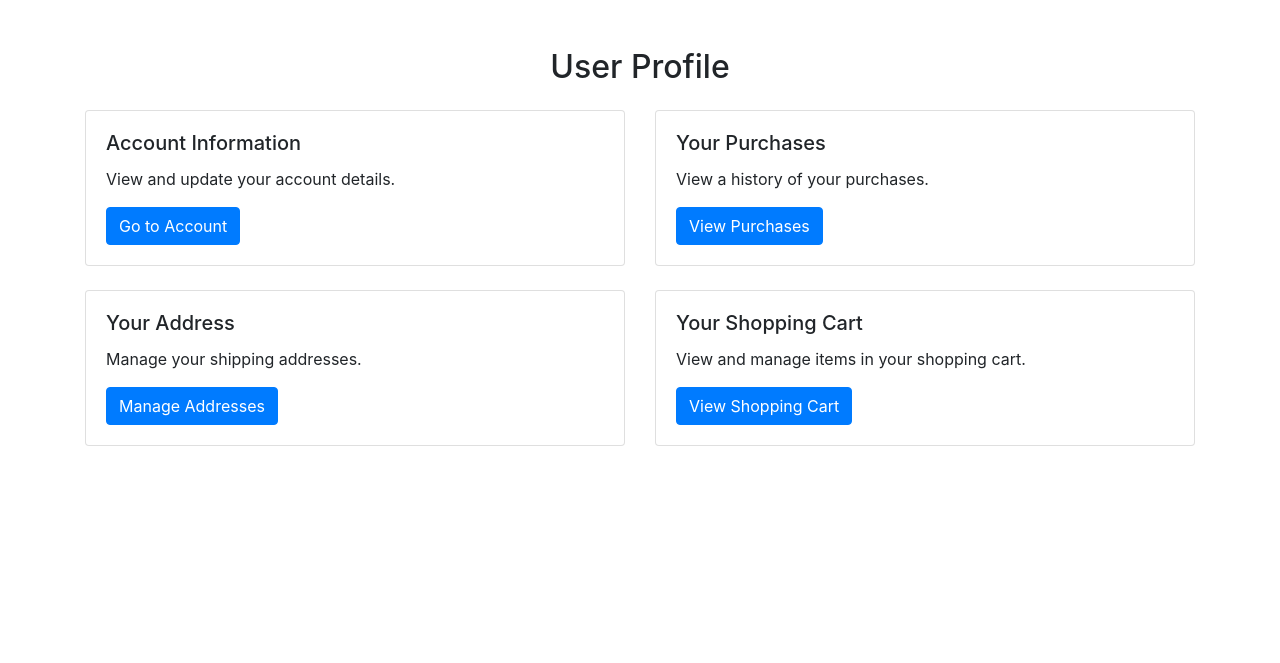
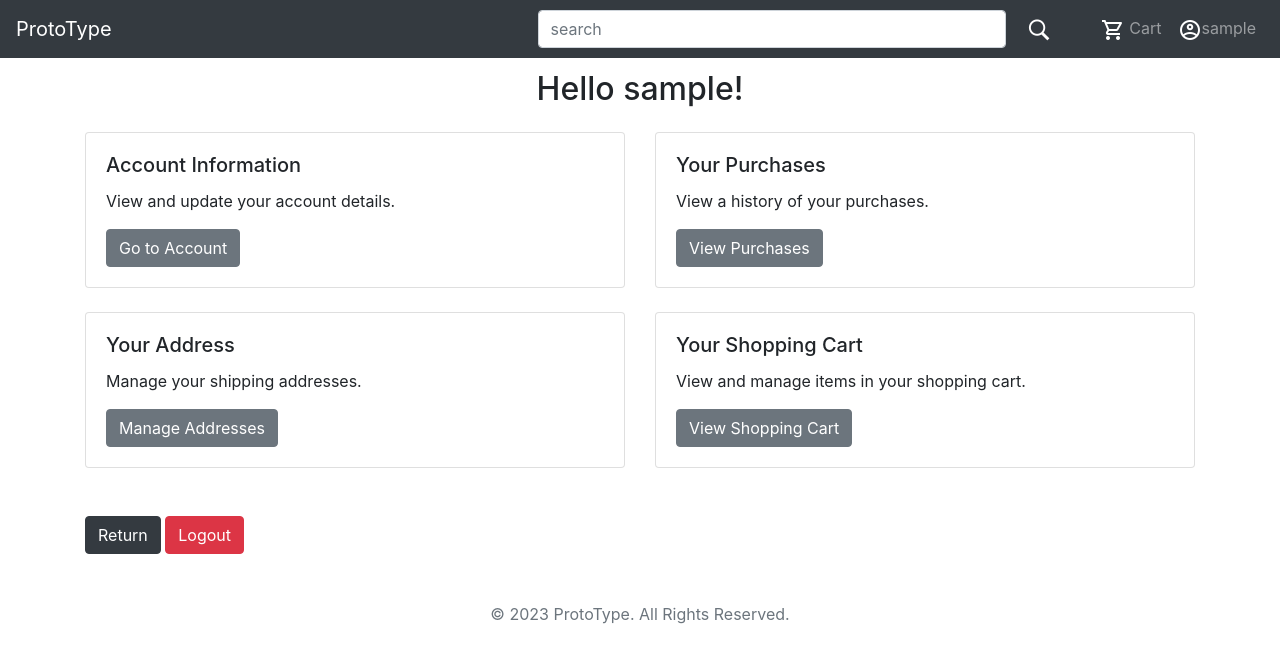
Before and after one commit to yurinjava/Ecommerce-prototype, a PHP site: page /user_page.php in a window 1280 px wide. Shown: the top 663 px of the page. Run offline with PHP 8.4, Linux system fonts and the light colour scheme; the visitor is signed in with stand-in values (Sample User, id 1).

Commit message:
user page and logout option, fixes #9

```diff
--- /dev/null
+++ b/ecommerce-private/login-control/logout.php
@@ -0,0 +1,6 @@
+<?php
+    session_start();
+    session_destroy();
+
+    header('location: ../../home.php')
+?>
--- /dev/null
+++ b/style/user_page.css
@@ -0,0 +1,4 @@
+
+.container{
+    margin-top: 70px;
+}
--- a/user_page.php
+++ b/user_page.php
@@ -8,15 +8,48 @@ if(isset($_SESSION['authentication']) && $_SESSION['authentication']==1){
 
 <head>
     <meta charset="UTF-8">
+    <link rel="icon" href="assets/icons/site-icon.png">
     <meta name="viewport" content="width=device-width, initial-scale=1.0">
-    <title>User Profile - Web Commerce</title>
+    <title>ProtoType - User</title>
     <link rel="stylesheet" href="https://maxcdn.bootstrapcdn.com/bootstrap/4.5.2/css/bootstrap.min.css">
+    <link rel="stylesheet" href="style/user_page.css">
 </head>
 
 <body>
+<nav class="navbar navbar-expand-lg navbar-dark bg-dark fixed-top mb-5">
+        <a class="navbar-brand" href="home.php">ProtoType</a>
 
-    <div class="container mt-5">
-        <h2 class="text-center mb-4">User Profile</h2>
+            <form class="form-inline w-75 mx-auto" method="get" action="home.php">
+                <input class="form-control mx-auto mr-sm-2 w-50" name="search" type="search" placeholder="<?php  if(isset($_GET['search'])){echo $_GET['search'];}else{ echo 'search';} ?>" aria-label="Search">
+                <input type="hidden" name="action" value="search">
+                <button class="btn my-2 my-sm-0" type="submit"><img src="assets/icons/search-white.png" alt=""></button>
+            </form>
+
+        <div class="collapse navbar-collapse" id="navbarNav">
+            <ul class="navbar-nav ml-auto">
+
+                <li class="nav-item">
+                    <a class="nav-link" href="#"><i class="fas fa-shopping-cart"></i><img src="assets/icons/shopping-cart-white.png" class="icon"> Cart</a>
+                </li>
+
+                <?php
+                if(isset($_SESSION['user_name'])) {
+                    echo " <li class='nav-item'>
+                                <a class='nav-link' href='user_page.php'><i class='fas fa-user'></i><img src='assets/icons/user-white.png' class='icon'>".$_SESSION['user_name']."</a>
+                            </li>";
+                }else{
+                    echo "<li class='nav-item'>
+                            <a class='nav-link' href='login.php'><i class='fas fa-user'></i><img src='assets/icons/enter-white.png' class='icon'>Login</a>
+                        </li>";
+                }
+                ?>
+
+            </ul>
+        </div>
+    </nav>
+
+    <div class="container ">
+        <h2 class="text-center mb-4"><?php echo "Hello ".$_SESSION['user_name']."!"; ?></h2>
 
         <div class="row">
             <!-- Account Information Option -->
@@ -25,7 +58,7 @@ if(isset($_SESSION['authentication']) && $_SESSION['authentication']==1){
                     <div class="card-body">
                         <h5 class="card-title">Account Information</h5>
                         <p class="card-text">View and update your account details.</p>
-                        <a href="#" class="btn btn-primary">Go to Account</a>
+                        <a href="#" class="btn btn-secondary">Go to Account</a>
                     </div>
                 </div>
             </div>
@@ -36,7 +69,7 @@ if(isset($_SESSION['authentication']) && $_SESSION['authentication']==1){
                     <div class="card-body">
                         <h5 class="card-title">Your Purchases</h5>
                         <p class="card-text">View a history of your purchases.</p>
-                        <a href="#" class="btn btn-primary">View Purchases</a>
+                        <a href="#" class="btn btn-secondary">View Purchases</a>
                     </div>
                 </div>
             </div>
@@ -47,7 +80,7 @@ if(isset($_SESSION['authentication']) && $_SESSION['authentication']==1){
                     <div class="card-body">
                         <h5 class="card-title">Your Address</h5>
                         <p class="card-text">Manage your shipping addresses.</p>
-                        <a href="#" class="btn btn-primary">Manage Addresses</a>
+                        <a href="#" class="btn btn-secondary">Manage Addresses</a>
                     </div>
                 </div>
             </div>
@@ -58,16 +91,17 @@ if(isset($_SESSION['authentication']) && $_SESSION['authentication']==1){
                     <div class="card-body">
                         <h5 class="card-title">Your Shopping Cart</h5>
                         <p class="card-text">View and manage items in your shopping cart.</p>
-                        <a href="#" class="btn btn-primary">View Shopping Cart</a>
+                        <a href="#" class="btn btn-secondary">View Shopping Cart</a>
                     </div>
                 </div>
             </div>
         </div>
+        <a href="home.php" class="btn btn-dark mt-5 mb-5">Return</a>
+        <a href="ecommerce-private/login-control/logout.php" class="btn btn-danger mt-5 mb-5">Logout</a>
+        <footer class="text-center text-secondary"> <p>© 2023 ProtoType. All Rights Reserved.</p></footer>
     </div>
 
-    <script src="https://code.jquery.com/jquery-3.5.1.slim.min.js"></script>
-    <script src="https://cdn.jsdelivr.net/npm/@popperjs/core@2.11.6/dist/umd/popper.min.js"></script>
-    <script src="https://maxcdn.bootstrapcdn.com/bootstrap/4.5.2/js/bootstrap.min.js"></script>
+
 
 </body>
 
```
